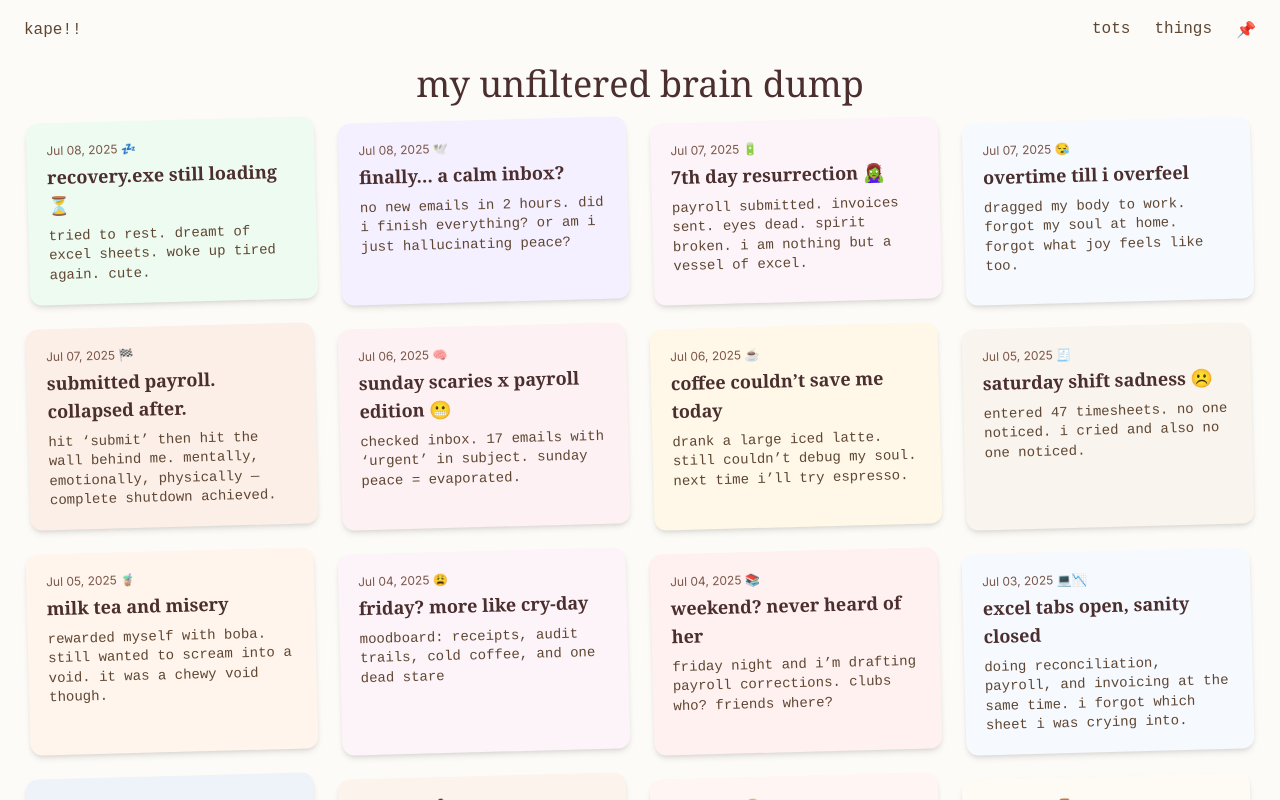
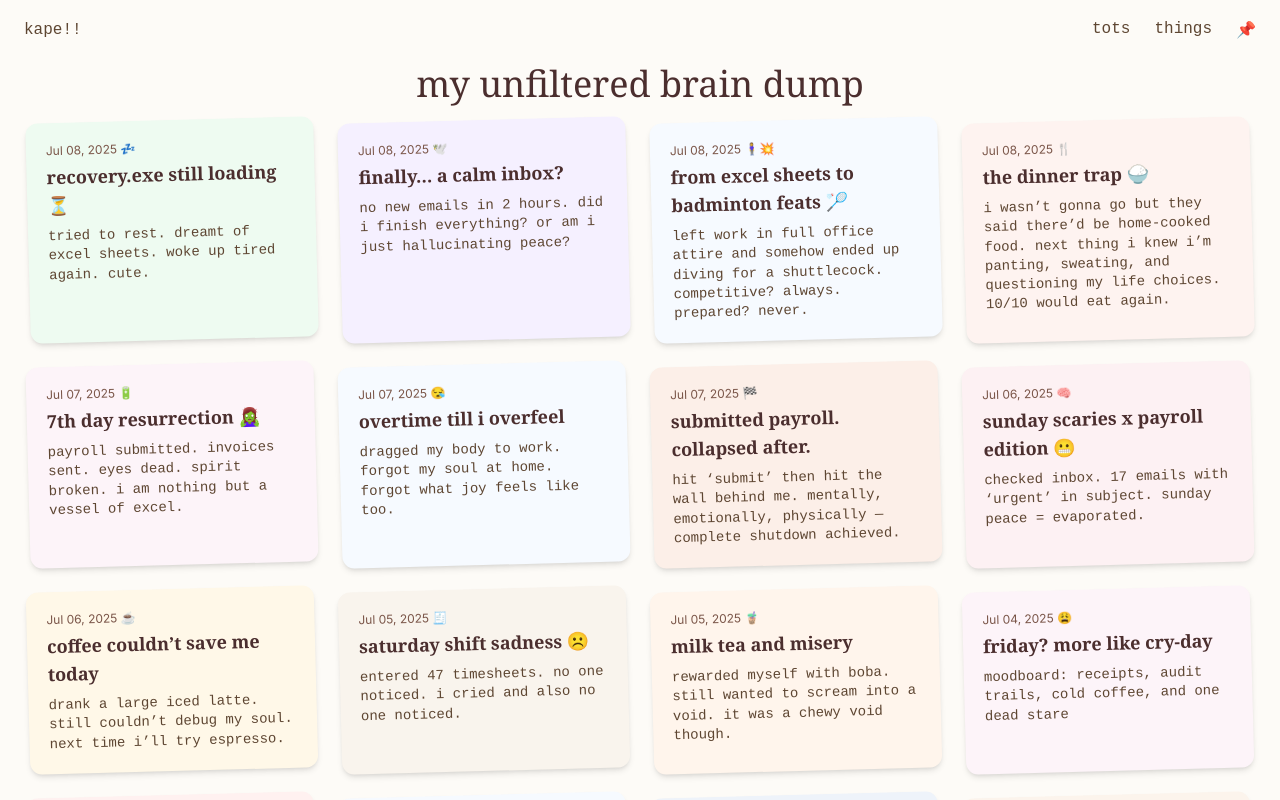
Before and after one commit to eunicemarginel/eunice, a Next.js app: page /blog in a window 1280 px wide. Built offline with nearby package versions, Linux system fonts and the light colour scheme.

Commit message:
Add entries 090725

```diff
--- a/data/totsEntries.ts
+++ b/data/totsEntries.ts
@@ -695,6 +695,22 @@ export const totsEntries: TotsEntryType[] = [
         snippet: "no new emails in 2 hours. did i finish everything? or am i just hallucinating peace?",
         bg: 'bg-[#f5f0ff]',
     },
+    {
+        id: 89,
+        title: 'from excel sheets to badminton feats 🏸',
+        date: 'Jul 08, 2025',
+        mood: '🧍‍♀️💥',
+        snippet: "left work in full office attire and somehow ended up diving for a shuttlecock. competitive? always. prepared? never.",
+        bg: 'bg-[#f6faff]',
+    },
+    {
+        id: 90,
+        title: 'the dinner trap 🍚',
+        date: 'Jul 08, 2025',
+        mood: '🍴',
+        snippet: "i wasn’t gonna go but they said there’d be home-cooked food. next thing i knew i’m panting, sweating, and questioning my life choices. 10/10 would eat again.",
+        bg: 'bg-[#fef3f0]',
+    },
 
 
     // ⤵️ Add the rest of your entries here using the same structure
```
